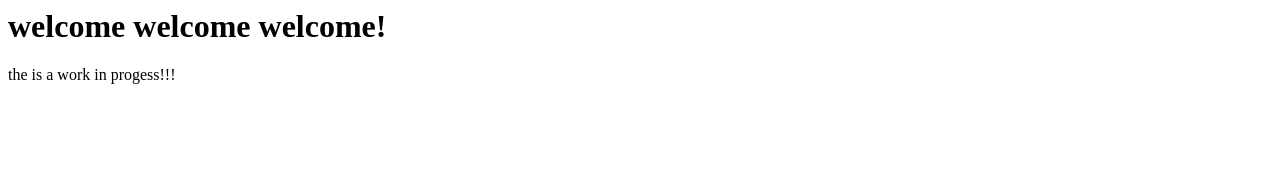
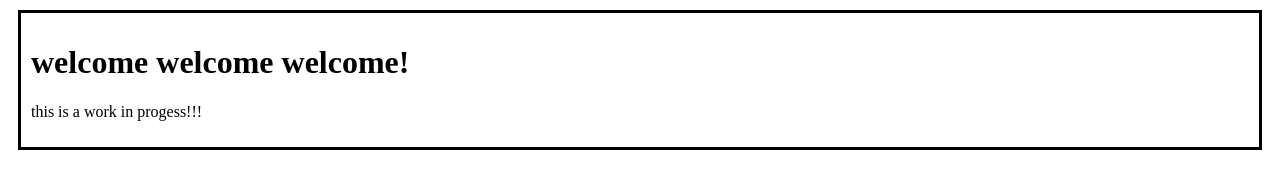
Before and after one commit to Bren519/BrendanDuhon.github.io, a plain HTML site: page index.html in a window 1280 px wide. Drawn offline with Linux system fonts and the light colour scheme.

Commit message:
creating resume.css and linking to index

```diff
--- a/index.html
+++ b/index.html
@@ -6,11 +6,16 @@
 -->
 <head>
 <title>Brendan's Resume</title>
+<link rel="stylesheet" href="resume.css">
 </head>
 
 <body>
+<div class="working">
+    <h1> welcome welcome welcome! </h1>
+    <p> this is a work in progess!!! </p>
+</div>
 
-<h1> welcome welcome welcome! </h1>
-<p> the is a work in progess!!! </p>
+
+
 </body>
 </html>
--- /dev/null
+++ b/resume.css
@@ -0,0 +1,5 @@
+.working{
+    padding: 10px;
+    border: solid 3px black;
+    margin: 10px;
+}
```
